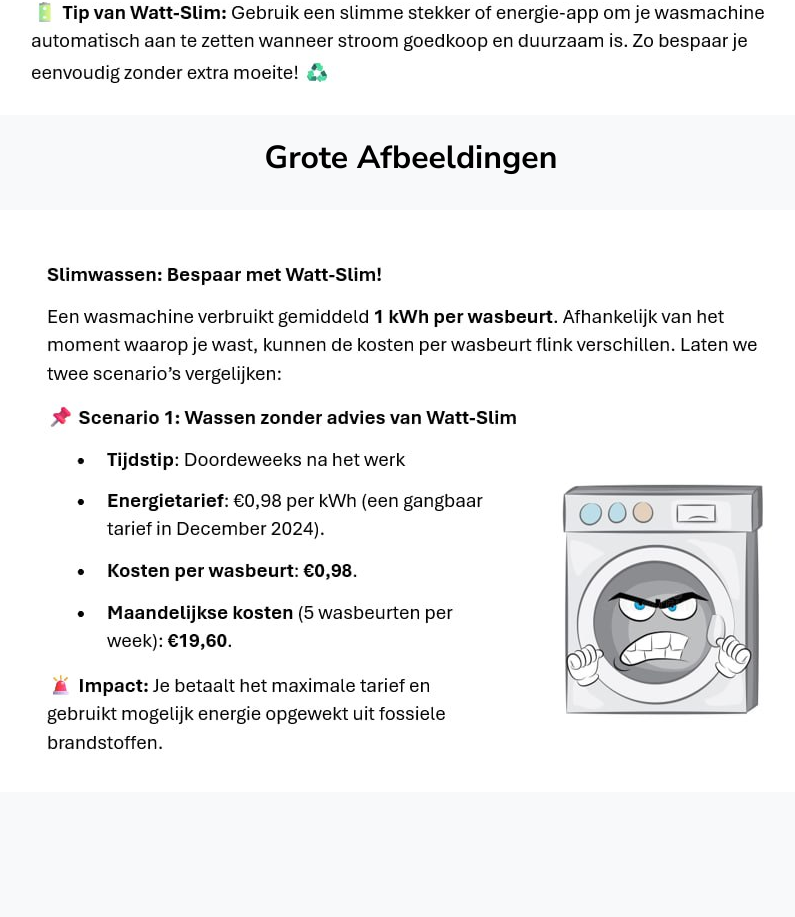
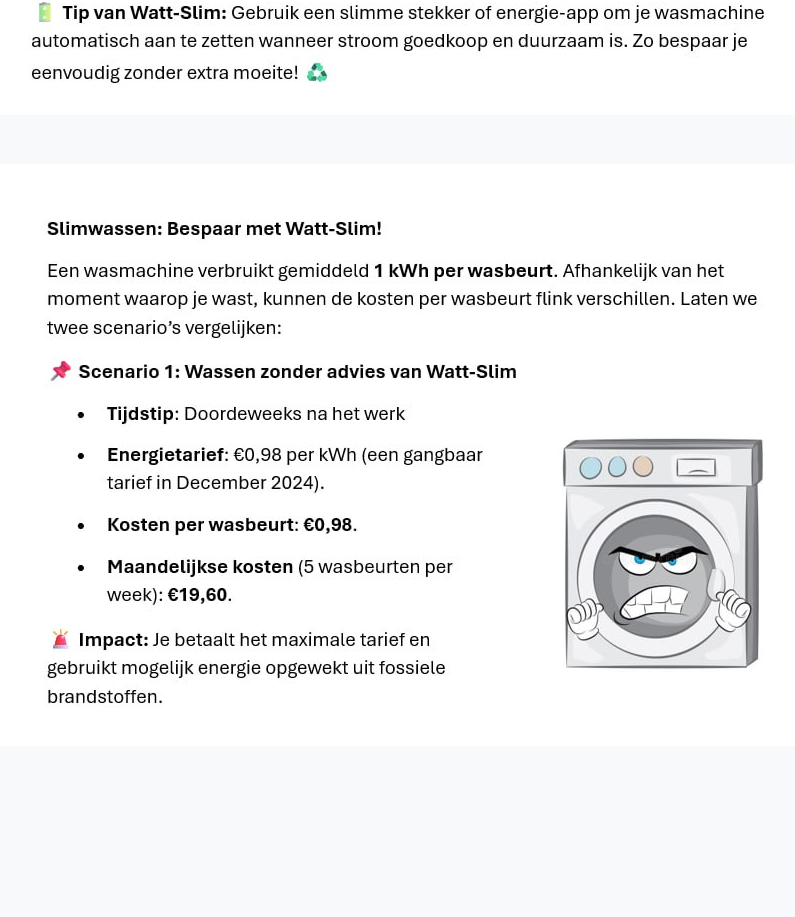
Before and after one commit to eyaraie/watt-slim, a plain HTML site: page index.html in a window 1280 px wide. Shown: the part 4513-5430 px from the top of the page, without its empty margins (229-1024 px from the left). Drawn offline with Linux system fonts and the light colour scheme; files whose address does not match are found by name.

Commit message:
first commit

```diff
--- a/index.html
+++ b/index.html
@@ -318,7 +318,7 @@
           </div>
           <div class="row">
             <div class="col-12 text-center mb-4">
-                <h2 class="text-black font-weight-bold">Grote Afbeeldingen</h2>
+
             </div>
             <div class="col-12 mb-4 text-center">
                 <img src="/images/222.jpg" alt="User uploaded image" class="img-fluid" style="max-width: 100%; height: auto;">
```
